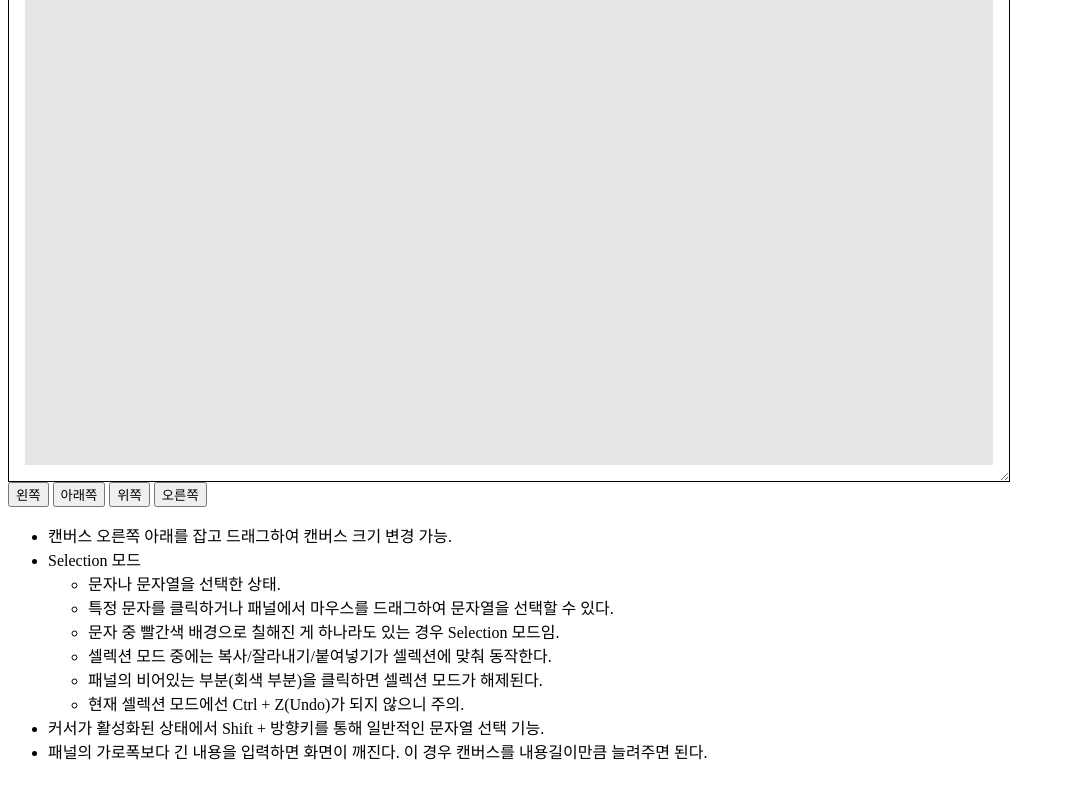
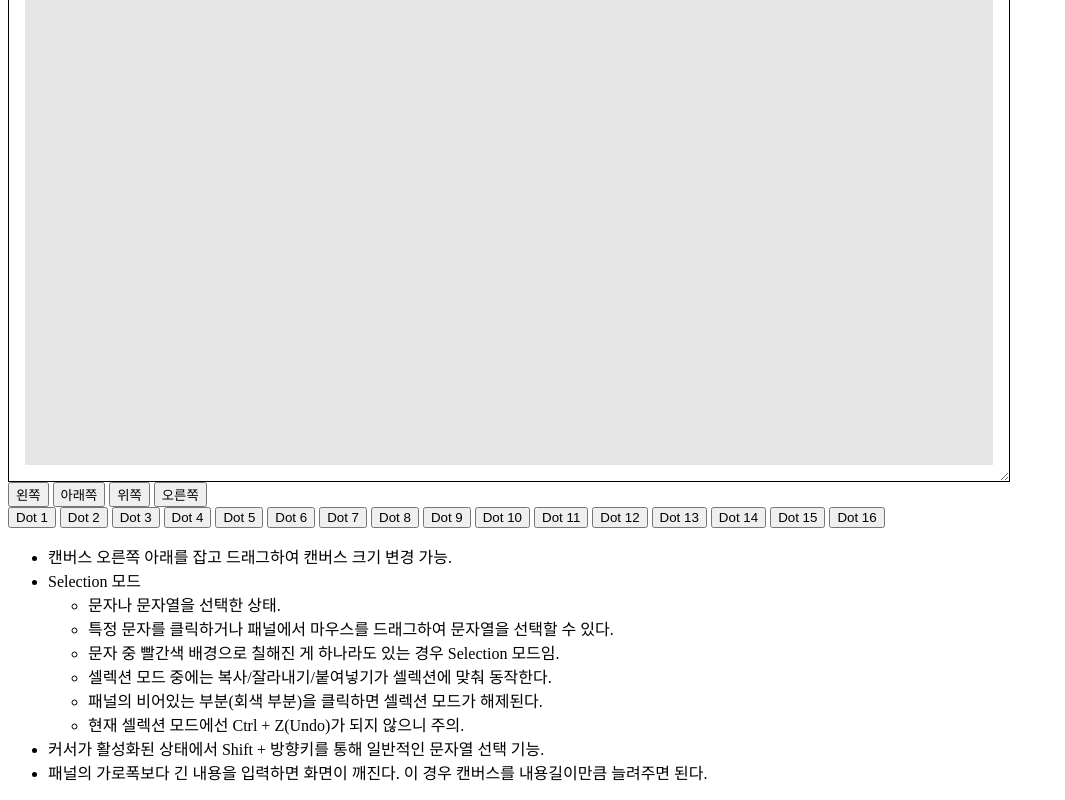
Before and after one commit to tunaground/wAA, a plain HTML site: page index.html in a window 1280 px wide. Shown: the part 810-1610 px from the top of the page, without its empty margins (0-1065 px from the left). Before the commit the page ends 1589 px from the top, so only its background shows below. Drawn offline with Linux system fonts and the light colour scheme; a web font is replaced by a local one.

Commit message:
add dot function

```diff
--- a/index.html
+++ b/index.html
@@ -151,6 +151,24 @@
     <button onclick="moveSelected(1, 0)">오른쪽</button>
 </div>
 <div>
+    <button onclick="addDot(' ')">Dot 1</button>
+    <button onclick="addDot(' ')">Dot 2</button>
+    <button onclick="addDot(' ')">Dot 3</button>
+    <button onclick="addDot(' ')">Dot 4</button>
+    <button onclick="addDot(' ')">Dot 5</button>
+    <button onclick="addDot('  ')">Dot 6</button>
+    <button onclick="addDot('  ')">Dot 7</button>
+    <button onclick="addDot(' ')">Dot 8</button>
+    <button onclick="addDot('  ')">Dot 9</button>
+    <button onclick="addDot('  ')">Dot 10</button>
+    <button onclick="addDot('　')">Dot 11</button>
+    <button onclick="addDot('  ')">Dot 12</button>
+    <button onclick="addDot('　 ')">Dot 13</button>
+    <button onclick="addDot('　 ')">Dot 14</button>
+    <button onclick="addDot('　 ')">Dot 15</button>
+    <button onclick="addDot('　 ')">Dot 16</button>
+</div>
+<div>
     <ul>
         <li>캔버스 오른쪽 아래를 잡고 드래그하여 캔버스 크기 변경 가능.</li>
         <li>
@@ -183,6 +201,19 @@
     const backgroundSizeSlider = document.querySelector('#backgroundSizeSlider');
     const backgroundXSlider = document.querySelector('#backgroundXSlider');
     const backgroundYSlider = document.querySelector('#backgroundYSlider');
+
+    function addDot(str) {
+        const startPos = writer.selectionStart;
+        const endPos = writer.selectionEnd;
+
+        const textBefore = writer.value.substring(0, startPos);
+        const textAfter = writer.value.substring(endPos, writer.value.length);
+
+        writer.value = textBefore + str + textAfter;
+        writer.selectionStart = writer.selectionEnd = startPos + str.length;
+
+        writer.dispatchEvent(new Event('input', {bubbles: true, cancelable: true}));
+    }
 
     function decodeHtmlEntity(encodedStr) {
         const textArea = document.createElement('textarea');
```
